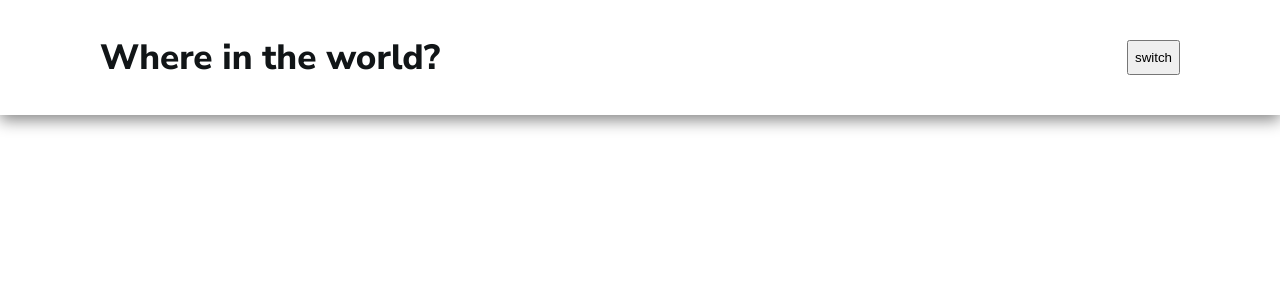
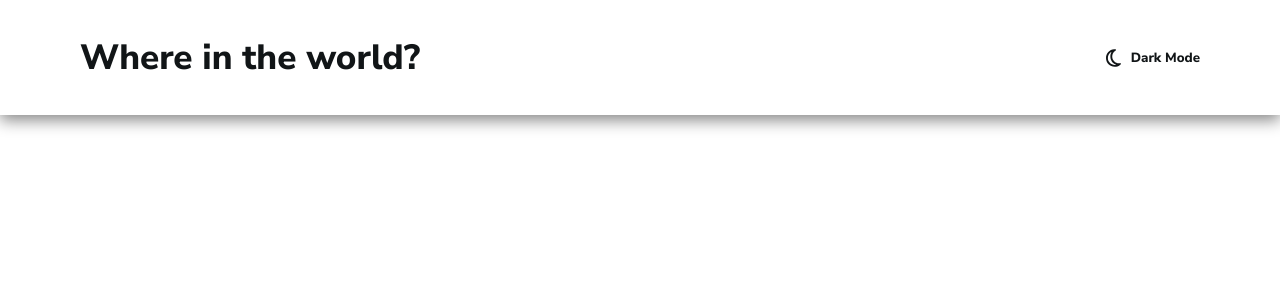
Before and after one commit to Gr34sy/ReactCountriesAPI, a React (Create React App) app: page / in a window 1280 px wide. Shown: the top 300 px of the page. Built offline with nearby package versions, Linux system fonts and the light colour scheme.

Commit message:
finished header

```diff
--- a/package.json
+++ b/package.json
@@ -3,6 +3,10 @@
   "version": "0.1.0",
   "private": true,
   "dependencies": {
+    "@fortawesome/fontawesome-svg-core": "^6.3.0",
+    "@fortawesome/free-regular-svg-icons": "^6.3.0",
+    "@fortawesome/free-solid-svg-icons": "^6.3.0",
+    "@fortawesome/react-fontawesome": "^0.2.0",
     "@testing-library/jest-dom": "^5.16.5",
     "@testing-library/react": "^13.4.0",
     "@testing-library/user-event": "^13.5.0",
--- a/src/components/Header.js
+++ b/src/components/Header.js
@@ -1,5 +1,8 @@
 import React, { useEffect } from "react";
 import {  Outlet, Link } from "react-router-dom";
+import { FontAwesomeIcon } from '@fortawesome/react-fontawesome'
+import { faMoon as faMoonSolid } from '@fortawesome/free-solid-svg-icons'
+import { faMoon as faMoonRegular } from '@fortawesome/free-regular-svg-icons'
 
 export function Header(){
 
@@ -25,7 +28,7 @@
         <header className="header">
             <Link to="/"><h1 className="header__title">Where in the world?</h1></Link>
             <button className="darkmode-switch" onClick={handleDarkmode}>
-                switch
+                <FontAwesomeIcon icon={faMoonRegular} className="awesomeIcon moon--regular" /> <FontAwesomeIcon className="awesomeIcon moon--solid" icon={faMoonSolid} /><p>Dark Mode</p>
             </button>
         </header>
 
--- a/src/scss/elements/_darkmode.scss
+++ b/src/scss/elements/_darkmode.scss
@@ -17,4 +17,16 @@
     .element{
         background-color: $dark-blue;
     }
+
+    .darkmode-switch{
+        color: $white;
+    }
+
+    .moon--regular{
+        display: none;
+    }
+
+    .moon--solid{
+        display: block;
+    }
 }
--- a/src/scss/elements/_header.scss
+++ b/src/scss/elements/_header.scss
@@ -2,14 +2,60 @@
 .header{
     display: flex;
     justify-content: space-between;
-    padding: 40px 100px;
+    padding: 10px 30px;
 
     -webkit-box-shadow: 0px 5px 15px  $dark-gray;
     -moz-box-shadow: 0px 5px 15px  $dark-gray;
     box-shadow: 0px 5px 15px  $dark-gray;
+
+    @media(min-width: 650px){
+        padding: 20px 60px;
+    }
 }
 
 .header__title{
-    font-size: 2.5rem;
+    font-size: 2rem;
     font-weight: 800;
+    padding: 10px;
+
+    @media(min-width: 650px){
+        padding-left: 20px;
+        padding-block: 20px;
+        font-size:  2.5rem;
+    }
 }
+
+.darkmode-switch{
+    display: block;
+    border: none;
+    background-color: transparent;
+    font-family: $font;
+    font-weight: 800;
+    color: $very-dark-blue-2;
+    cursor: pointer;
+    padding: 10px;
+
+    display: flex;
+    align-items: center;
+    gap: 10px;
+
+    @media(min-width: 650px){
+        padding: 20px;
+    }
+}
+
+.awesomeIcon{
+    font-size: 1.5em;
+}
+
+.moon--solid{
+    display: none;
+}
+
+.darkmode-switch p{
+    display: none;
+
+    @media(min-width: 650px){
+        display: block;
+    }
+}
--- a/src/scss/main.scss
+++ b/src/scss/main.scss
@@ -8,4 +8,3 @@
 @import './elements/darkmode';
 
 //blocks
-@import './blocks/darkmode-switch';
```
Also changed, not shown: src/scss/blocks/_darkmode-switch.scss (deleted), 1 other file (tests, documents, lock files or other folders).
